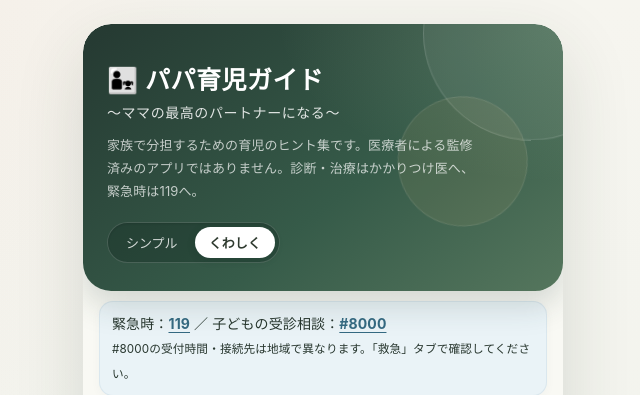
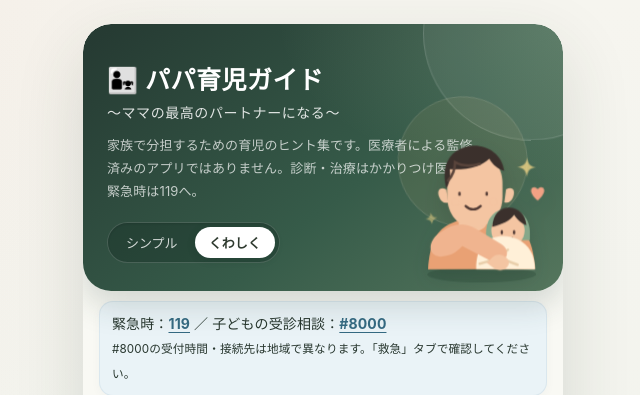
Before and after one commit to eternitybios-dot/papa-ikuji, a plain HTML site: page docs/index.html in a window 1280 px wide. Shown: the top 395 px of the page, without its empty margins (317-957 px from the left). Drawn offline with Linux system fonts and the light colour scheme.

Commit message:
Add an animated papa and baby hero illustration

```diff
--- a/docs/index.html
+++ b/docs/index.html
@@ -14,6 +14,41 @@
 <header class="hero">
   <h1>👨‍👧 パパ育児ガイド<span>〜ママの最高のパートナーになる〜</span></h1>
   <p>家族で分担するための育児のヒント集です。医療者による監修済みのアプリではありません。診断・治療はかかりつけ医へ、緊急時は119へ。</p>
+  <figure class="hero-illustration" aria-hidden="true">
+    <svg viewBox="0 0 180 180" role="presentation" focusable="false">
+      <ellipse class="illustration-shadow" cx="93" cy="163" rx="62" ry="9"/>
+      <g class="sparkle sparkle-one">
+        <path d="M145 30c1 7 3 10 10 11-7 1-9 4-10 11-1-7-4-10-11-11 7-1 10-4 11-11Z"/>
+      </g>
+      <g class="sparkle sparkle-two">
+        <path d="M36 91c1 5 3 7 8 8-5 1-7 3-8 8-1-5-3-7-8-8 5-1 7-3 8-8Z"/>
+      </g>
+      <g class="papa">
+        <path class="shirt" d="M32 157c2-29 9-46 28-53l17-7h31l20 8c17 7 24 23 26 52H32Z"/>
+        <path class="neck" d="M67 82h31v25c-6 9-24 10-31 0V82Z"/>
+        <path class="face" d="M54 59c0-21 13-34 31-34s32 13 32 34v15c0 21-14 35-32 35S54 95 54 74V59Z"/>
+        <path class="hair" d="M53 65c-6-23 2-42 21-47 20-6 42 5 45 27-7-2-13-7-17-14-8 8-22 13-45 12 1 8 0 15-4 22Z"/>
+        <path class="hair-detail" d="M55 56c6-7 8-14 8-21 7 4 17 5 28 2"/>
+        <path class="ear" d="M53 66c-8-4-11 2-8 9 2 5 5 7 10 6m66-15c8-4 11 2 8 9-2 5-5 7-10 6"/>
+        <path class="eye" d="M68 70v2m31-2v2"/>
+        <path class="smile" d="M75 85c5 5 12 5 17 0"/>
+        <circle class="cheek" cx="63" cy="80" r="4"/>
+        <circle class="cheek" cx="106" cy="80" r="4"/>
+      </g>
+      <g class="baby">
+        <path class="baby-hood" d="M98 116c0-17 10-28 25-28s25 11 25 28v8h-50v-8Z"/>
+        <circle class="baby-face" cx="123" cy="113" r="19"/>
+        <path class="baby-hair" d="M105 109c1-14 8-22 19-22 11 0 19 8 20 20-6-2-11-7-14-12-5 7-13 11-25 14Z"/>
+        <path class="baby-eye" d="M116 114v2m14-2v2"/>
+        <path class="baby-smile" d="M119 122c3 3 6 3 9 0"/>
+        <path class="swaddle" d="M96 127c10-8 25-10 38-4 13 6 20 18 20 34H87c0-12 2-22 9-30Z"/>
+        <path class="swaddle-fold" d="M100 132c8 8 18 15 34 20m-43-1c13-3 23-8 32-16"/>
+        <path class="arm" d="M47 115c13-10 27-11 39-4l30 18c6 4 8 11 4 16-3 5-10 6-16 3l-33-17c-7 8-15 12-25 12-7 0-12-5-11-12 1-6 5-12 12-16Z"/>
+        <path class="hand" d="M106 143c5-4 11-3 15 1 4 3 4 8 1 11-4 4-10 4-15 1l-8-6 7-7Z"/>
+      </g>
+      <path class="heart" d="M157 66c-5-6-14 1 0 13 14-12 5-19 0-13Z"/>
+    </svg>
+  </figure>
   <div class="mode" role="group" aria-label="表示モード">
     <button id="mode-simple" data-mode="simple" type="button">シンプル</button>
     <button id="mode-full" data-mode="full" type="button">くわしく</button>
```
